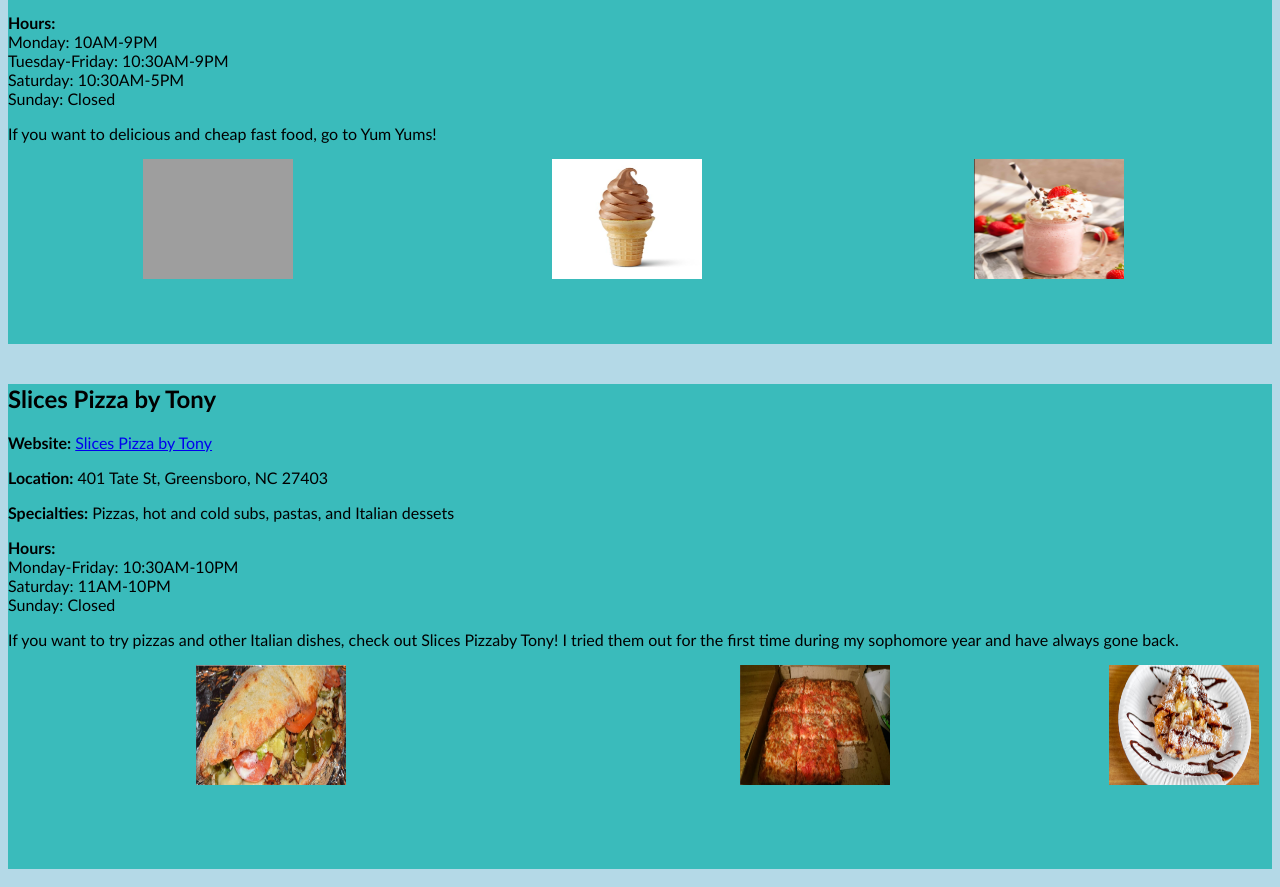
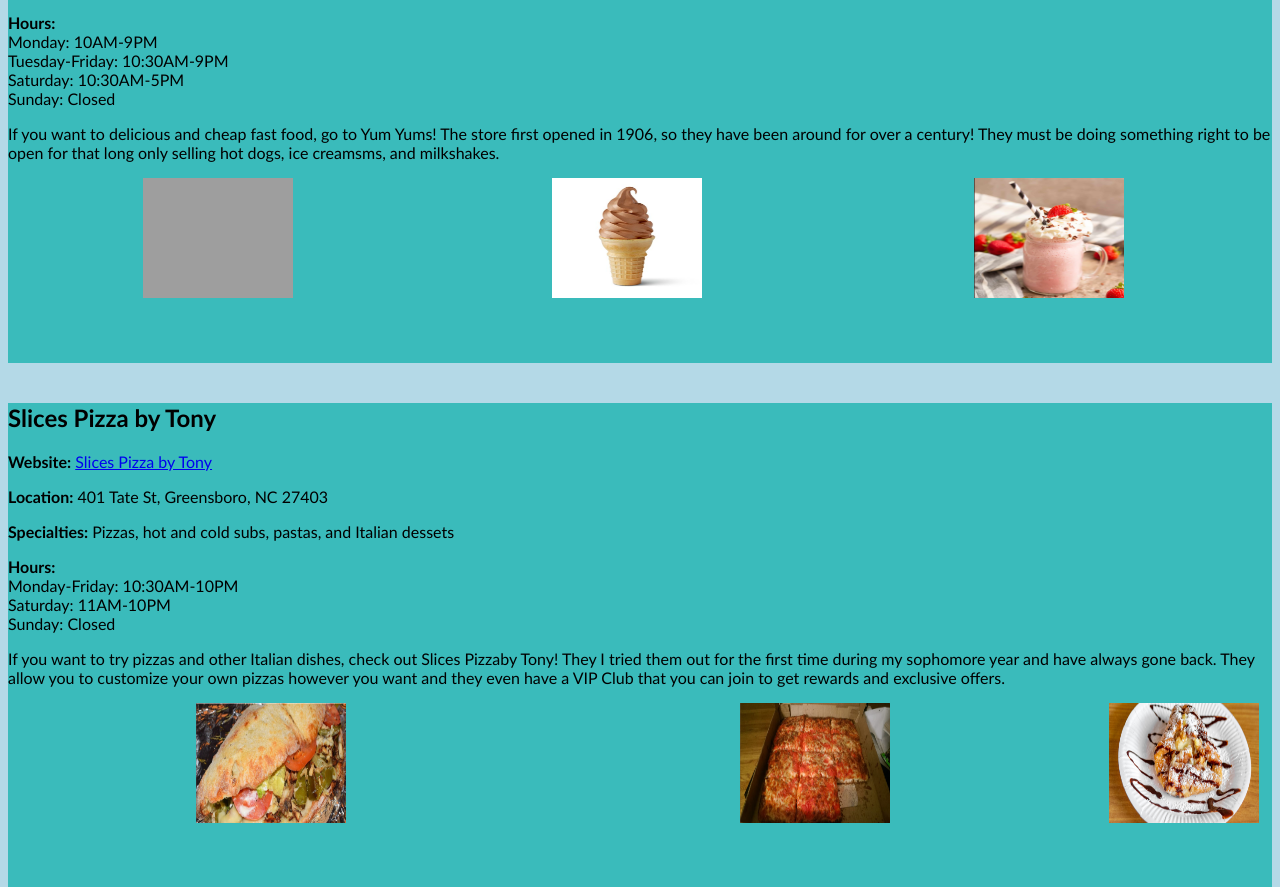
Before and after one commit to CavsUNCGaccount/CavsUNCGaccount.github.io, a plain HTML site: page csc372-hw/hw3/index.html in a window 1280 px wide. Shown: the part 470-1357 px from the top of the page. Drawn offline with Linux system fonts and the light colour scheme; grey boxes are pictures that could not be loaded.

Commit message:
added interesting info for places

```diff
--- a/csc372-hw/hw3/index.html
+++ b/csc372-hw/hw3/index.html
@@ -64,7 +64,10 @@
                 </p>
 
                 <p>If you want to delicious and cheap fast food, go to Yum
-                    Yums!
+                    Yums! The store first opened in 1906, so they have been
+                    around for over a century! They must be doing something
+                    right to be open for that long only selling hot dogs,
+                    ice creamsms, and milkshakes.
                 </p>
 
                 <div class="dish-gallery">
@@ -131,10 +134,12 @@
                 </p>
 
                 <p>If you want to try pizzas and other Italian dishes, check out
-                    Slices Pizzaby Tony!
+                    Slices Pizzaby Tony! They
                     I tried them out for the first time during my sophomore year
                     and have always gone
-                    back.
+                    back. They allow you to customize your own pizzas however you
+                    want and they even have a VIP Club that you can join to get
+                    rewards and exclusive offers.
                 </p>
 
                 <div class="dish-gallery">
```
